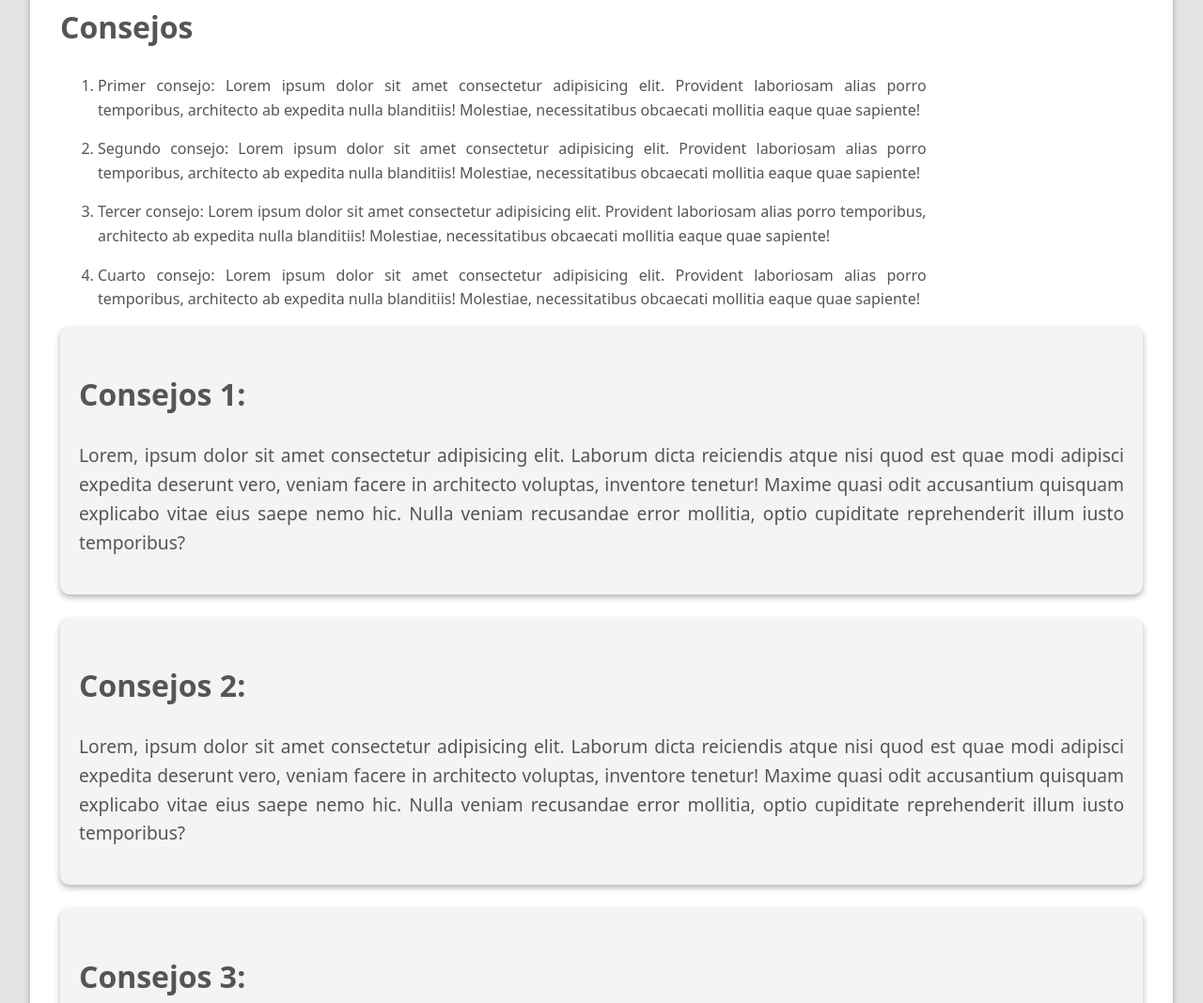
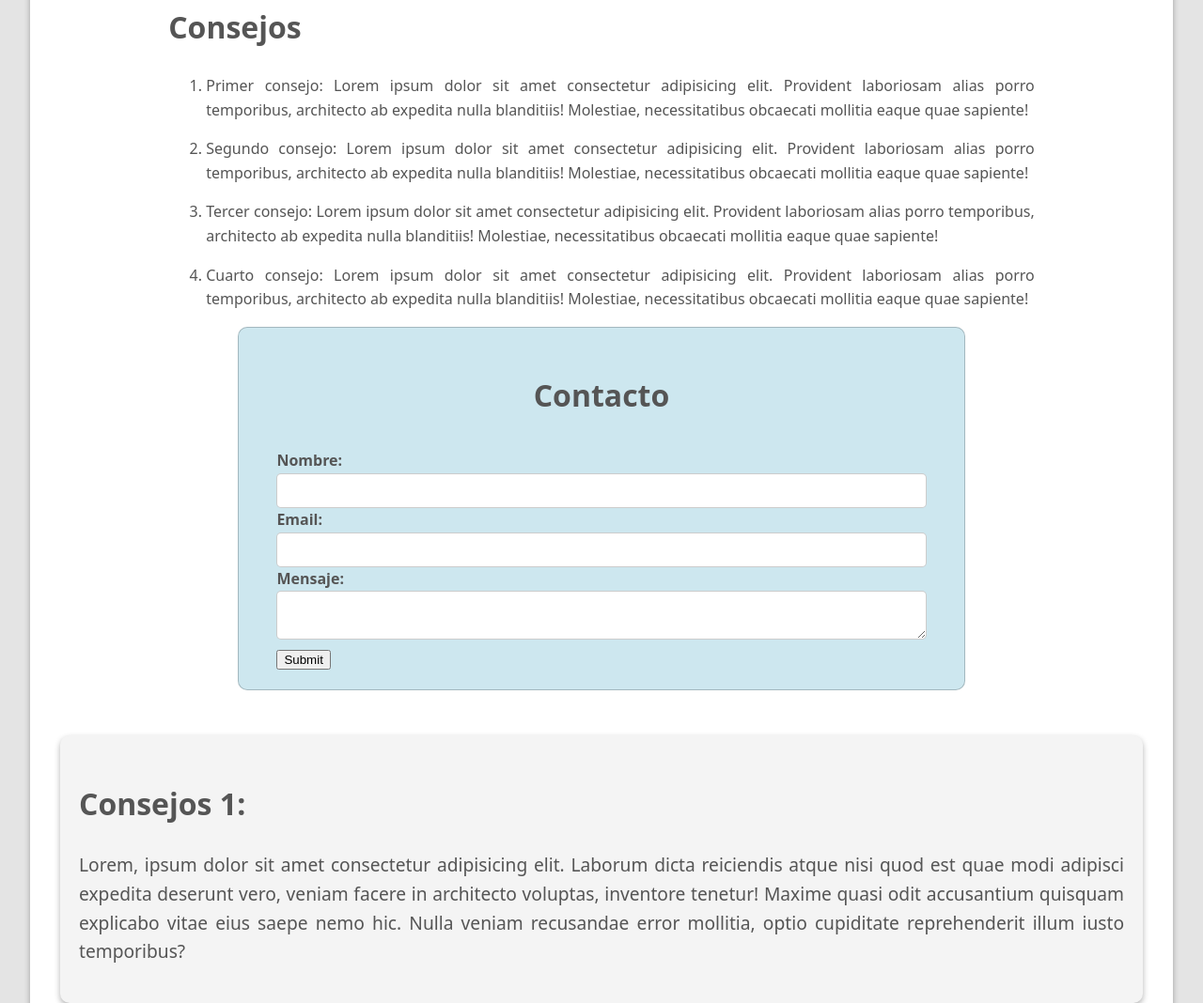
Before and after one commit to AmeriK88/Blog-peregrino---tutorial, a plain HTML site: page index.html in a window 1280 px wide. Shown: the part 2024-3092 px from the top of the page at 94% size. Drawn offline with Linux system fonts and the light colour scheme.

Commit message:
Contacto commit

```diff
--- a/estilos/styles.css
+++ b/estilos/styles.css
@@ -2,6 +2,10 @@
     --background-body: #e4e4e4;
     --link-color-hover: #03286e;
     --nav-background: linear-gradient(90deg, rgb(156, 159, 214) 20%, rgb(86, 111, 190));
+}
+
+html {
+    scroll-behavior: smooth;
 }
 
 /* estilos del body */
@@ -14,6 +18,8 @@ body {
     overflow-x: hidden;
     font-family: system-ui, -apple-system, BlinkMacSystemFont, 'Segoe UI', Roboto, Oxygen, Ubuntu, Cantarell, 'Open Sans', 'Helvetica Neue', sans-serif;
 }
+
+/* estilos nav */
 
 .navbar {
     background: var(--nav-background);
@@ -40,6 +46,7 @@ body {
 
 }
 
+/* estilos burger */
 .hamburger-menu {
     display: none;
     cursor: pointer;
@@ -88,25 +95,72 @@ main {
 .second-section {
     width: 80%;
     height: auto;
+    display: block;
+    justify-content: center;
+    margin: 0 auto;
 }
 
 .img-wrapper {
     height: auto;
-
 }
 
 .img-wrapper img{
     max-width: 100%;
     display: block;
     border-radius: 10px;
-    box-shadow: 0 3px 6px rgba(0,0,0, 0.5);;
+    box-shadow: 0 3px 6px rgba(0,0,0, 0.5);
     margin-bottom: 2.5rem;
 }
+
+/* contact section */
+.form-container {
+    display: block;
+    flex-direction: column;
+    justify-self: center;
+    margin: 0 auto;
+    max-width: 60%;
+    padding: 20px 40px;
+    background-color: #9bd0e080;
+    border: 1px solid rgba(0,0,0, 0.2);
+    border-radius: 10px;
+}
+
+.form-container h2 {
+    text-align: center;
+    margin-bottom: 2rem;
+}
+
+label {
+    text-align: center;
+    font-weight: bold;
+    margin-bottom: 10px;
+}
+
+input[type="text"],
+input[type="email"],
+textarea {
+    width:100%;
+    padding: 10px;
+    border: 1px solid rgba(0,0,0, 0.2);
+    border-radius: 5px;
+    box-sizing: border-box;
+    transition: border-color 0.4s, box-shadow 0.4s;
+}
+
+input[type="text"]:focus,
+input[type="email"]:focus,
+textarea:focus {
+    border-color:#007bff;
+    box-shadow: 0 0 10px 2px rgba(0, 123, 255, 0.5);
+}
+
+/* tip section */
 
 .tip-section {
     display: flex;
     flex-direction: column;
     gap: 25px;
+    margin-top: 3rem;
 }
 
 .tip {
@@ -159,7 +213,7 @@ footer p {
         display: block;
         flex-direction: column;
         justify-content: space-around;
-        height: 30px;
+        height: 25px;
         padding: 10px;
     }
 
--- a/index.html
+++ b/index.html
@@ -17,7 +17,7 @@
             </div>
             <ul class="nav-links">
                 <li><a href="#">Inicio</a></li>
-                <li><a href="#">Contacto</a></li>
+                <li><a href="index.html#contact">Contacto</a></li>
                 <li><a href="#">Servicios</a></li>
                 <li><a href="#">Otro</a></li>
             </ul>
@@ -77,6 +77,21 @@
                 </li>
             </ol>
         </section>
+        <div class="form-container" id="contact">
+            <h2>Contacto</h2>
+            <form action="#" method="post">
+                <label for="nombre">Nombre:</label>
+                <input type="text" name="nombre" id="nombre" required>
+
+                <label for="email">Email:</label>
+                <input type="text" name="email" id="email" required>
+
+                <label for="mensaje">Mensaje:</label>
+                <textarea name="mensaje" id="mensaje" required></textarea>
+
+                <input type="submit">
+            </form>
+        </div>
         <section class="tip-section">
                 <div class="tip">
                     <h2>Consejos 1:</h2>
```
